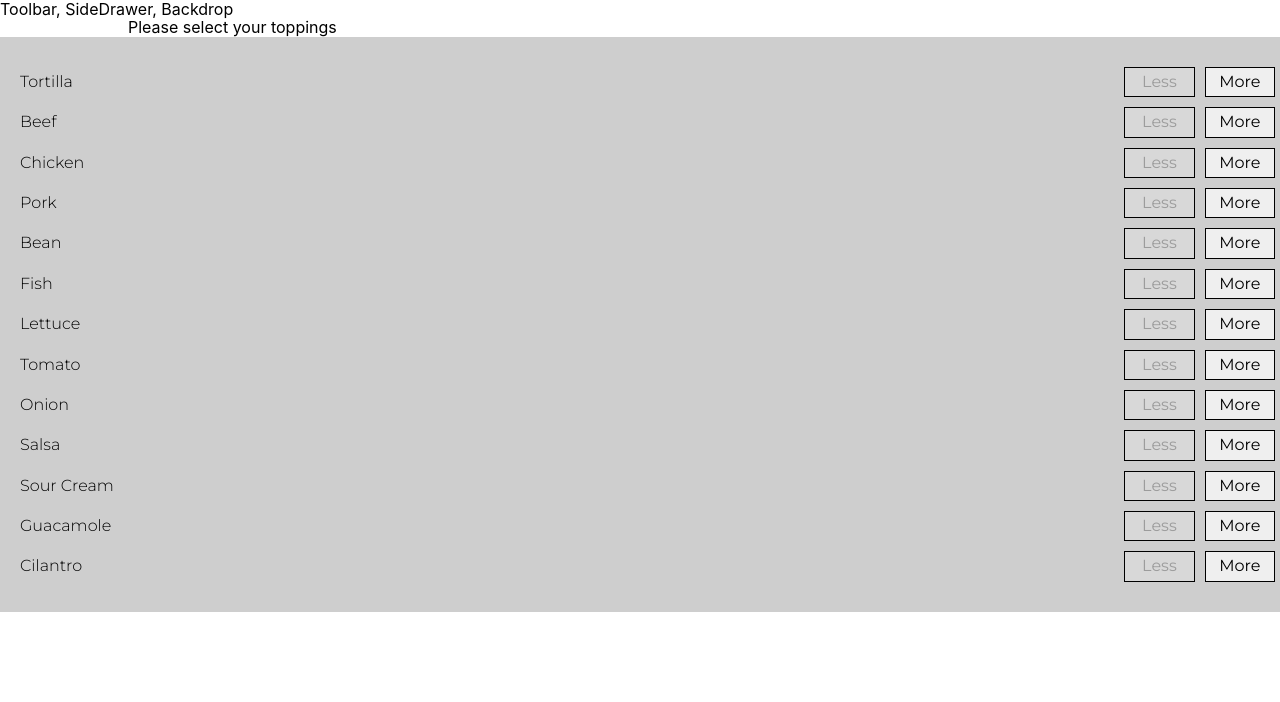
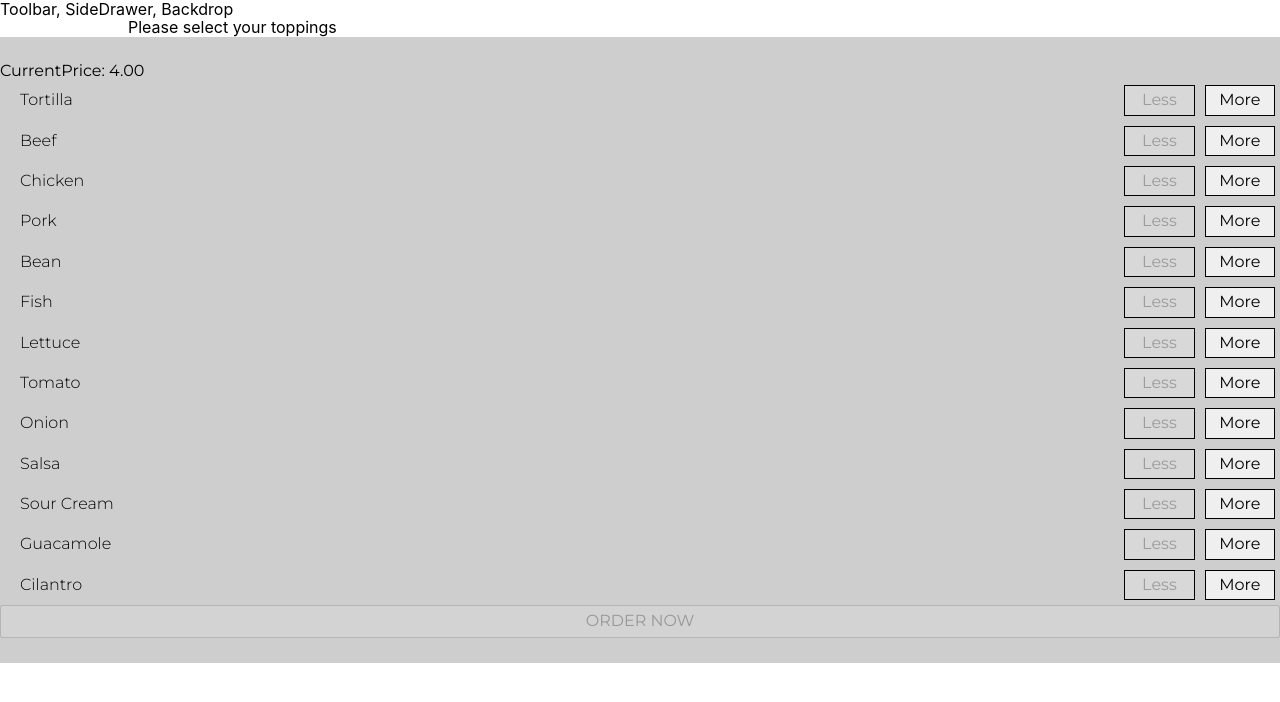
Before and after one commit to darbley/taco-shop, a React (Create React App) app: page / in a window 1280 px wide. Shown: the top 702 px of the page. Built offline with nearby package versions, Linux system fonts and the light colour scheme.

Commit message:
update ingredients, toggle button states

```diff
--- a/src/assets/scss/partials/_base.scss
+++ b/src/assets/scss/partials/_base.scss
@@ -119,3 +119,11 @@ html:lang(en) {
 html:lang(fr) {
 
 }
+
+
+.btn {
+    font-family: $baseFont;
+    text-align: center;
+    padding: 5px;
+    cursor: pointer;
+}
--- a/src/components/Taco/BuildControls/BuildControls.js
+++ b/src/components/Taco/BuildControls/BuildControls.js
@@ -21,6 +21,7 @@ const controls = [
 const BuildControls = (props) => (
 
     <div className="build-controls">
+        <p>CurrentPrice: {props.totalPrice.toFixed(2)}</p>
         {
             controls.map((ctrl) => {
                 return (
@@ -34,6 +35,10 @@ const BuildControls = (props) => (
                 )
             })
         }
+        <button
+            className="btn order-now"
+            disabled={!props.purchaseable}
+        >ORDER NOW</button>
     </div>
 
 )
--- a/src/containers/TacoBuilder/TacoBuilder.js
+++ b/src/containers/TacoBuilder/TacoBuilder.js
@@ -35,7 +35,8 @@ class TacoBuilder extends React.Component {
             guacamole: 0,
             cilantro: 0
         },
-        totalPrice: 4
+        totalPrice: 4,
+        purchaseable: false,
     }
 
     addIngredientHandler = (type) => {
@@ -56,6 +57,7 @@ class TacoBuilder extends React.Component {
             totalPrice: newPrice,
             ingredients: updatedIngredients
         })
+        this.updatePurchaseState(updatedIngredients);
     }
 
     removeIngredientHandler = (type) => {
@@ -82,6 +84,26 @@ class TacoBuilder extends React.Component {
             totalPrice: newPrice,
             ingredients: updatedIngredients
         })
+        this.updatePurchaseState(updatedIngredients);
+    }
+
+    updatePurchaseState = (ingredients) => {
+
+
+        // const sum = Object.keys(ingredients)
+        //             .map((igKey) => {
+        //                 return (
+        //                     ingredients[igKey]
+        //                 )
+        //             })
+
+        const sum = Object.values(ingredients)
+            .reduce((sum, numbr) => {
+                return sum + numbr
+            }, 0);
+        //console.log('sum obj val ',sum);
+        this.setState({ purchaseable: sum > 0});
+
     }
 
     render() {
@@ -92,6 +114,7 @@ class TacoBuilder extends React.Component {
         for(let key in disableInfo){
             disableInfo[key] = disableInfo[key] <= 0
         }
+
         return (
             <div>
                 <Taco ingredients={this.state.ingredients} />
@@ -99,6 +122,8 @@ class TacoBuilder extends React.Component {
                     addIngredient={this.addIngredientHandler}
                     removeIngredient={this.removeIngredientHandler}
                     disabled={disableInfo}
+                    purchaseable={this.state.purchaseable}
+                    totalPrice={this.state.totalPrice}
                 />
             </div>
         )
```
